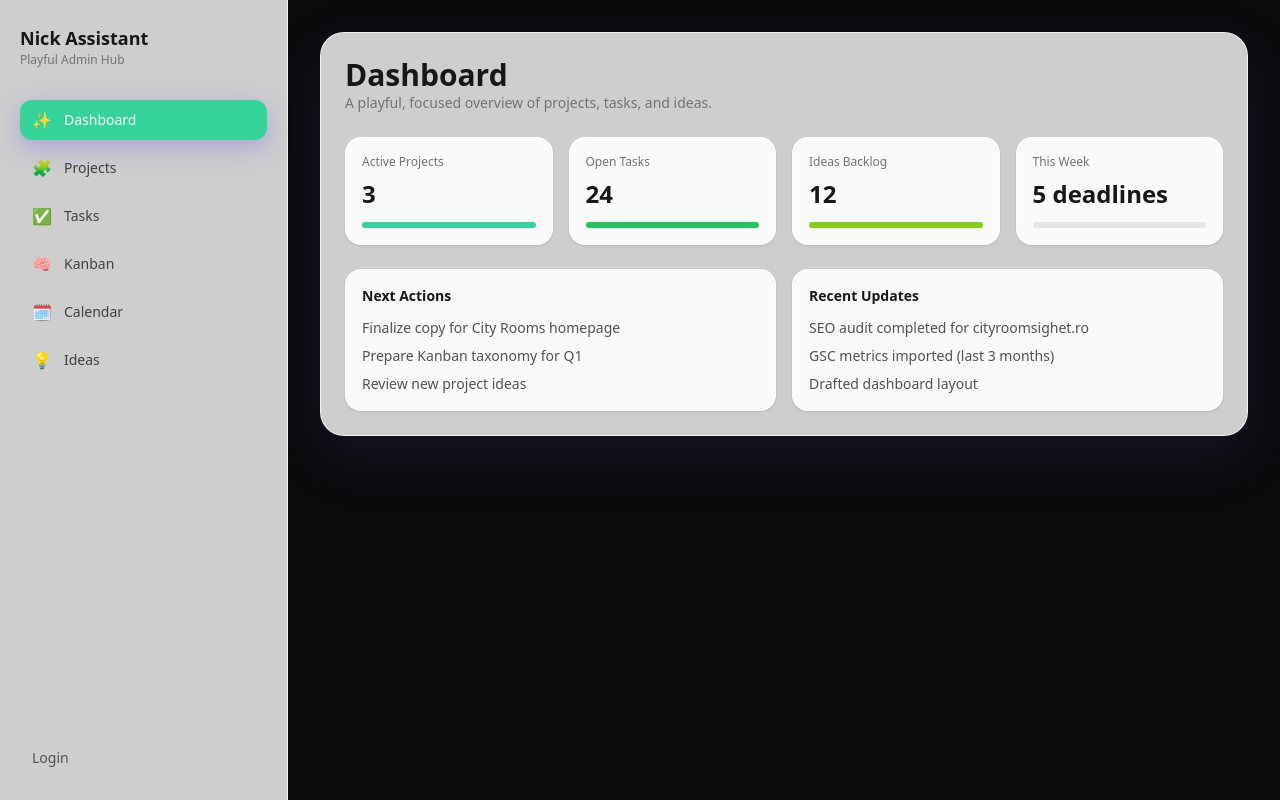
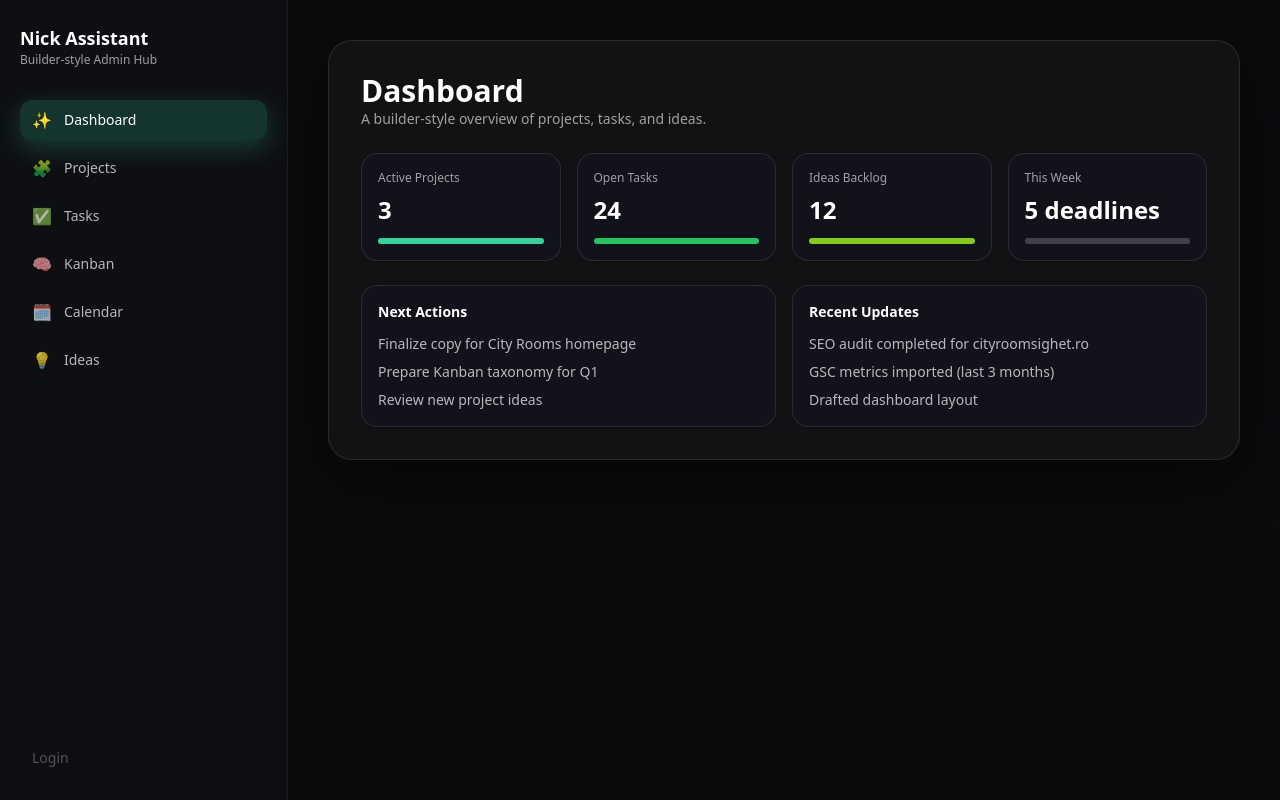
Before and after one commit to DanUrsache/AdminDash, a Next.js app: page /dashboard in a window 1280 px wide. Built offline with nearby package versions, Linux system fonts and the light colour scheme; no server answers.

Commit message:
Refine dashboard and navigation styling

```diff
--- a/src/app/dashboard/page.tsx
+++ b/src/app/dashboard/page.tsx
@@ -9,9 +9,9 @@ export default function DashboardPage() {
   return (
     <div className="space-y-6">
       <div>
-        <h1 className="text-3xl font-semibold text-neutral-900">Dashboard</h1>
-        <p className="text-sm text-neutral-500">
-          A playful, focused overview of projects, tasks, and ideas.
+        <h1 className="text-3xl font-semibold text-white">Dashboard</h1>
+        <p className="text-sm text-white/60">
+          A builder‑style overview of projects, tasks, and ideas.
         </p>
       </div>
 
@@ -19,10 +19,10 @@ export default function DashboardPage() {
         {stats.map((item, index) => (
           <div
             key={item.label}
-            className={`rounded-2xl border border-white/80 bg-white/90 p-4 shadow-sm transition-all hover:-translate-y-0.5 hover:shadow-md`}
+            className={`rounded-2xl border border-white/10 bg-[#12131a] p-4 shadow-sm transition-all hover:-translate-y-0.5 hover:shadow-md`}
           >
-            <div className="text-xs text-neutral-500">{item.label}</div>
-            <div className="mt-2 text-2xl font-semibold text-neutral-900">
+            <div className="text-xs text-white/60">{item.label}</div>
+            <div className="mt-2 text-2xl font-semibold text-white">
               {item.value}
             </div>
             <div
@@ -33,7 +33,7 @@ export default function DashboardPage() {
                   ? "bg-[var(--secondary)]"
                   : index === 2
                   ? "bg-[var(--accent)]"
-                  : "bg-neutral-200"
+                  : "bg-white/20"
               }`}
             />
           </div>
@@ -41,17 +41,17 @@ export default function DashboardPage() {
       </div>
 
       <div className="grid grid-cols-1 gap-4 xl:grid-cols-2">
-        <div className="rounded-2xl border border-white/80 bg-white/90 p-4 shadow-sm">
-          <h2 className="text-sm font-semibold text-neutral-900">Next Actions</h2>
-          <ul className="mt-3 space-y-2 text-sm text-neutral-600">
+        <div className="rounded-2xl border border-white/10 bg-[#12131a] p-4 shadow-sm">
+          <h2 className="text-sm font-semibold text-white">Next Actions</h2>
+          <ul className="mt-3 space-y-2 text-sm text-white/70">
             <li>Finalize copy for City Rooms homepage</li>
             <li>Prepare Kanban taxonomy for Q1</li>
             <li>Review new project ideas</li>
           </ul>
         </div>
-        <div className="rounded-2xl border border-white/80 bg-white/90 p-4 shadow-sm">
-          <h2 className="text-sm font-semibold text-neutral-900">Recent Updates</h2>
-          <ul className="mt-3 space-y-2 text-sm text-neutral-600">
+        <div className="rounded-2xl border border-white/10 bg-[#12131a] p-4 shadow-sm">
+          <h2 className="text-sm font-semibold text-white">Recent Updates</h2>
+          <ul className="mt-3 space-y-2 text-sm text-white/70">
             <li>SEO audit completed for cityroomsighet.ro</li>
             <li>GSC metrics imported (last 3 months)</li>
             <li>Drafted dashboard layout</li>
--- a/src/app/kanban/page.tsx
+++ b/src/app/kanban/page.tsx
@@ -21,20 +21,18 @@ export default function KanbanPage() {
   return (
     <div className="space-y-6">
       <div>
-        <h1 className="text-3xl font-semibold text-neutral-900">Kanban</h1>
-        <p className="text-sm text-neutral-500">Track tasks by stage.</p>
+        <h1 className="text-3xl font-semibold text-white">Kanban</h1>
+        <p className="text-sm text-white/60">Track tasks by stage.</p>
       </div>
 
       <div className="grid grid-cols-1 gap-4 lg:grid-cols-4">
         {columns.map((col, idx) => (
           <div
             key={col.title}
-            className="rounded-2xl border border-white/80 bg-white/90 p-4 shadow-sm"
+            className="rounded-2xl border border-white/10 bg-[#12131a] p-4 shadow-sm"
           >
             <div className="flex items-center justify-between">
-              <div className="text-sm font-semibold text-neutral-900">
-                {col.title}
-              </div>
+              <div className="text-sm font-semibold text-white">{col.title}</div>
               <span
                 className={`h-2 w-2 rounded-full ${
                   idx === 0
@@ -43,7 +41,7 @@ export default function KanbanPage() {
                     ? "bg-[var(--primary)]"
                     : idx === 2
                     ? "bg-[var(--secondary)]"
-                    : "bg-neutral-300"
+                    : "bg-white/30"
                 }`}
               />
             </div>
@@ -51,7 +49,7 @@ export default function KanbanPage() {
               {col.items.map((item) => (
                 <div
                   key={item}
-                  className="rounded-xl border border-neutral-200 bg-neutral-50 p-3 text-sm shadow-sm"
+                  className="rounded-xl border border-white/10 bg-white/5 p-3 text-sm text-white/80 shadow-sm"
                 >
                   {item}
                 </div>
--- a/src/app/layout.tsx
+++ b/src/app/layout.tsx
@@ -29,11 +29,11 @@ export default function RootLayout({
       <body
         className={`${geistSans.variable} ${geistMono.variable} antialiased`}
       >
-        <div className="flex min-h-screen w-full bg-[var(--background)]">
+        <div className="flex min-h-screen w-full bg-transparent">
           <Sidebar />
-          <main className="flex-1 overflow-y-auto p-4 md:p-8">
+          <main className="flex-1 overflow-y-auto p-4 md:p-10">
             <MobileNav />
-            <div className="rounded-3xl border border-white/70 bg-white/80 p-4 shadow-[0_20px_60px_rgba(108,92,231,0.12)] md:p-6">
+            <div className="rounded-3xl border border-white/10 bg-[rgba(20,20,24,0.85)] p-4 shadow-[0_20px_60px_rgba(0,0,0,0.45)] md:p-8">
               {children}
             </div>
           </main>
--- a/src/components/MobileNav.tsx
+++ b/src/components/MobileNav.tsx
@@ -17,27 +17,27 @@ export function MobileNav() {
 
   return (
     <div className="md:hidden">
-      <div className="mb-4 flex items-center justify-between rounded-2xl border border-white/70 bg-white/80 px-4 py-3 shadow-sm">
+      <div className="mb-4 flex items-center justify-between rounded-2xl border border-white/10 bg-[#0f1014]/90 px-4 py-3 shadow-sm">
         <div>
-          <div className="text-sm font-semibold text-neutral-900">Nick Assistant</div>
-          <div className="text-xs text-neutral-500">Playful Admin Hub</div>
+          <div className="text-sm font-semibold text-white">Nick Assistant</div>
+          <div className="text-xs text-white/60">Builder‑style Admin Hub</div>
         </div>
         <button
           onClick={() => setOpen(true)}
-          className="rounded-xl border border-neutral-200 bg-white px-3 py-2 text-sm"
+          className="rounded-xl border border-white/10 bg-white/5 px-3 py-2 text-sm text-white"
         >
           Menu
         </button>
       </div>
 
       {open ? (
-        <div className="fixed inset-0 z-50 bg-black/40">
-          <div className="absolute right-4 top-4 w-72 rounded-2xl bg-white p-4 shadow-xl">
+        <div className="fixed inset-0 z-50 bg-black/60">
+          <div className="absolute right-4 top-4 w-72 rounded-2xl border border-white/10 bg-[#111218] p-4 text-white shadow-xl">
             <div className="mb-3 flex items-center justify-between">
               <div className="text-sm font-semibold">Navigation</div>
               <button
                 onClick={() => setOpen(false)}
-                className="text-xs text-neutral-500"
+                className="text-xs text-white/60"
               >
                 Close
               </button>
@@ -48,7 +48,7 @@ export function MobileNav() {
                   key={item.href}
                   href={item.href}
                   onClick={() => setOpen(false)}
-                  className="rounded-xl px-3 py-2 text-sm text-neutral-700 hover:bg-neutral-100"
+                  className="rounded-xl px-3 py-2 text-sm text-white/80 hover:bg-white/5"
                 >
                   {item.label}
                 </Link>
--- a/src/components/Sidebar.tsx
+++ b/src/components/Sidebar.tsx
@@ -38,10 +38,10 @@ export function Sidebar() {
   };
 
   return (
-    <aside className="hidden h-screen w-72 flex-col border-r border-white/70 bg-white/80 px-5 py-6 backdrop-blur md:flex">
+    <aside className="hidden h-screen w-72 flex-col border-r border-white/5 bg-[#0f1014]/90 px-5 py-6 backdrop-blur md:flex">
       <div className="mb-8">
-        <div className="text-lg font-semibold text-neutral-900">Nick Assistant</div>
-        <div className="text-xs text-neutral-500">Playful Admin Hub</div>
+        <div className="text-lg font-semibold text-white">Nick Assistant</div>
+        <div className="text-xs text-white/60">Builder‑style Admin Hub</div>
       </div>
       <nav className="flex flex-col gap-2">
         {navItems.map((item) => {
@@ -52,8 +52,8 @@ export function Sidebar() {
               href={item.href}
               className={`flex items-center gap-3 rounded-xl px-3 py-2 text-sm transition-all ${
                 isActive
-                  ? "bg-[var(--primary)] text-white shadow-[0_8px_24px_rgba(108,92,231,0.35)]"
-                  : "text-neutral-700 hover:bg-neutral-100"
+                  ? "bg-[rgba(52,211,153,0.2)] text-white shadow-[0_8px_24px_rgba(52,211,153,0.25)]"
+                  : "text-white/70 hover:bg-white/5"
               }`}
             >
               <span className="text-base">{item.icon}</span>
```
